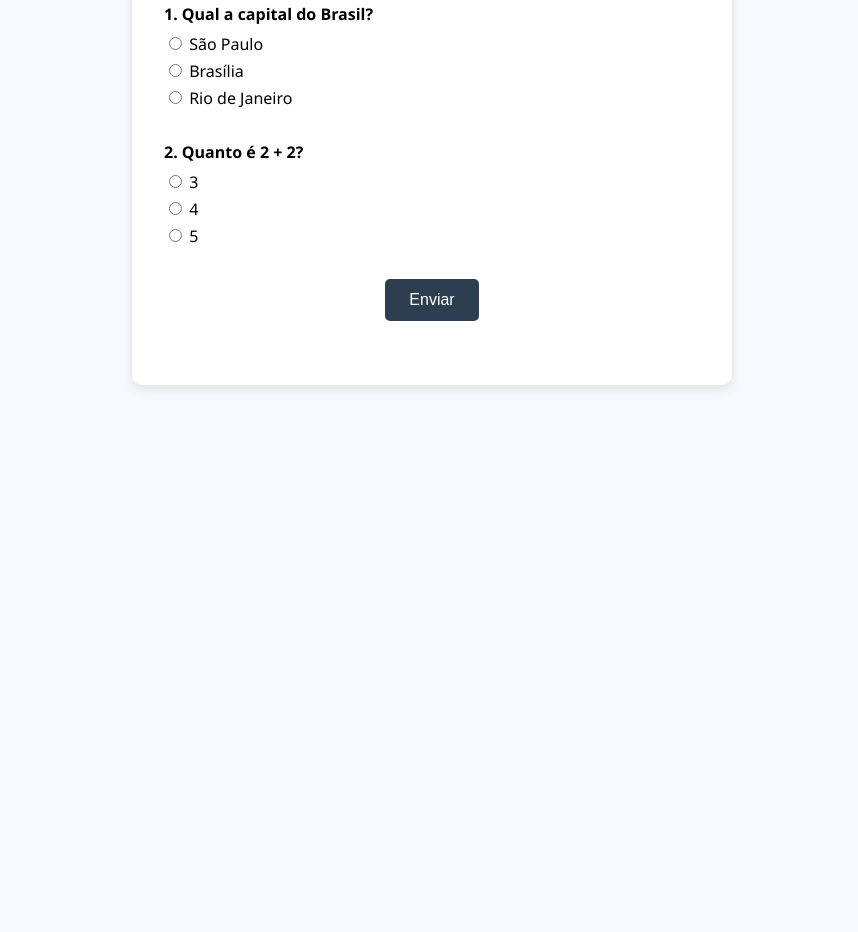
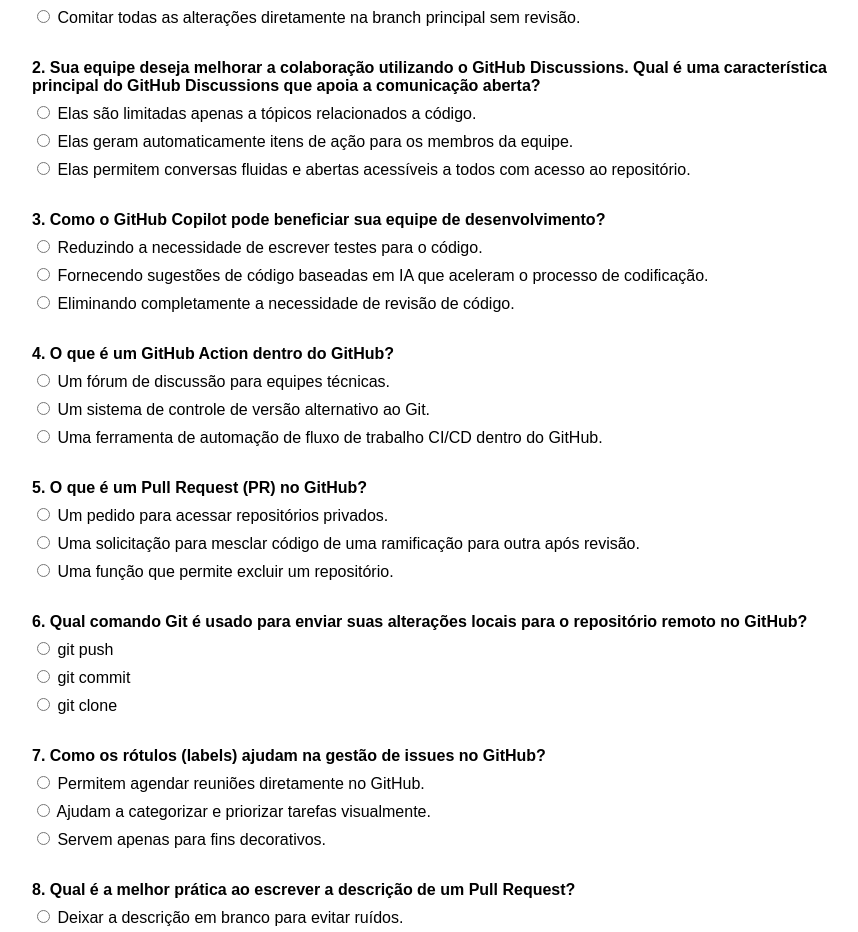
Before and after one commit to camilamachado/GitHub4Women, a plain HTML site: page index.html in a window 1280 px wide. Shown: the part 265-1197 px from the top of the page, without its empty margins (208-1066 px from the left). Before the commit the page ends 800 px from the top, so only its background shows below. Drawn offline with Linux system fonts and the light colour scheme.

Commit message:
♻️ refactor: ajusta para que questões sejam lidas de questions.json

```diff
--- a/index.html
+++ b/index.html
@@ -1,35 +1,20 @@
 <!DOCTYPE html>
 <html lang="pt-BR">
 <head>
-  <meta charset="UTF-8">
-  <meta name="viewport" content="width=device-width, initial-scale=1">
-  <title>Simulado</title>
-  <link rel="stylesheet" href="style.css"> <!-- Referência ao CSS -->
+  <meta charset="UTF-8" />
+  <meta name="viewport" content="width=device-width, initial-scale=1.0"/>
+  <title>Questionário - GitHub Foundation</title>
+  <link rel="stylesheet" href="style.css" />
 </head>
 <body>
-  <div class="container">
-    <h1>Simulado</h1>
+  <main class="container">
+    <h1>GitHub Foundation</h1>
     <form id="quiz-form">
-      <div class="question" data-question="q1">
-        <p>1. Qual a capital do Brasil?</p>
-        <label><input type="radio" name="q1" value="a"> São Paulo <span class="feedback-inline" data-feedback="q1-a"></span></label>
-        <label><input type="radio" name="q1" value="b"> Brasília <span class="feedback-inline" data-feedback="q1-b"></span></label>
-        <label><input type="radio" name="q1" value="c"> Rio de Janeiro <span class="feedback-inline" data-feedback="q1-c"></span></label>
-      </div>
-
-      <div class="question" data-question="q2">
-        <p>2. Quanto é 2 + 2?</p>
-        <label><input type="radio" name="q2" value="a"> 3 <span class="feedback-inline" data-feedback="q2-a"></span></label>
-        <label><input type="radio" name="q2" value="b"> 4 <span class="feedback-inline" data-feedback="q2-b"></span></label>
-        <label><input type="radio" name="q2" value="c"> 5 <span class="feedback-inline" data-feedback="q2-c"></span></label>
-      </div>
-
+      <div id="questions-container"></div>
       <button type="submit">Enviar</button>
     </form>
-
-    <div id="result" class="result-summary"></div>
-  </div>
-
-  <script src="script.js"></script> <!-- Referência ao JavaScript -->
+    <div id="result" class="result"></div>
+  </main>
+  <script src="script.js"></script>
 </body>
 </html>
--- /dev/null
+++ b/questions.json
@@ -0,0 +1,92 @@
+[
+    {
+        "id": "q1",
+        "text": "1. Sua equipe está se preparando para implantar um novo recurso usando ramificações do GitHub. O que deve ser feito para garantir que a ramificação do recurso esteja pronta para implantação?",
+        "options": {
+            "a": "Garantir que todas as alterações sejam revisadas e aprovadas por meio de uma pull request antes de mesclar na branch principal.",
+            "b": "Excluir a ramificação do recurso para finalizar o processo de implantação.",
+            "c": "Comitar todas as alterações diretamente na branch principal sem revisão."
+        },
+        "answer": "a"
+    },
+    {
+        "id": "q2",
+        "text": "2. Sua equipe deseja melhorar a colaboração utilizando o GitHub Discussions. Qual é uma característica principal do GitHub Discussions que apoia a comunicação aberta?",
+        "options": {
+            "a": "Elas são limitadas apenas a tópicos relacionados a código.",
+            "b": "Elas geram automaticamente itens de ação para os membros da equipe.",
+            "c": "Elas permitem conversas fluidas e abertas acessíveis a todos com acesso ao repositório."
+        },
+        "answer": "c"
+    },
+    {
+        "id": "q3",
+        "text": "3. Como o GitHub Copilot pode beneficiar sua equipe de desenvolvimento?",
+        "options": {
+            "a": "Reduzindo a necessidade de escrever testes para o código.",
+            "b": "Fornecendo sugestões de código baseadas em IA que aceleram o processo de codificação.",
+            "c": "Eliminando completamente a necessidade de revisão de código."
+        },
+        "answer": "b"
+    },
+    {
+        "id": "q4",
+        "text": "4. O que é um GitHub Action dentro do GitHub?",
+        "options": {
+            "a": "Um fórum de discussão para equipes técnicas.",
+            "b": "Um sistema de controle de versão alternativo ao Git.",
+            "c": "Uma ferramenta de automação de fluxo de trabalho CI/CD dentro do GitHub."
+        },
+        "answer": "c"
+    },
+    {
+        "id": "q5",
+        "text": "5. O que é um Pull Request (PR) no GitHub?",
+        "options": {
+            "a": "Um pedido para acessar repositórios privados.",
+            "b": "Uma solicitação para mesclar código de uma ramificação para outra após revisão.",
+            "c": "Uma função que permite excluir um repositório."
+        },
+        "answer": "b"
+    },
+    {
+        "id": "q6",
+        "text": "6. Qual comando Git é usado para enviar suas alterações locais para o repositório remoto no GitHub?",
+        "options": {
+            "a": "git push",
+            "b": "git commit",
+            "c": "git clone"
+        },
+        "answer": "a"
+    },
+    {
+        "id": "q7",
+        "text": "7. Como os rótulos (labels) ajudam na gestão de issues no GitHub?",
+        "options": {
+            "a": "Permitem agendar reuniões diretamente no GitHub.",
+            "b": "Ajudam a categorizar e priorizar tarefas visualmente.",
+            "c": "Servem apenas para fins decorativos."
+        },
+        "answer": "b"
+    },
+    {
+        "id": "q8",
+        "text": "8. Qual é a melhor prática ao escrever a descrição de um Pull Request?",
+        "options": {
+            "a": "Deixar a descrição em branco para evitar ruídos.",
+            "b": "Fornecer um resumo claro das alterações e o motivo por trás delas.",
+            "c": "Escrever instruções de uso da interface gráfica."
+        },
+        "answer": "b"
+    },
+    {
+        "id": "q9",
+        "text": "9. O que são GitHub Issues?",
+        "options": {
+            "a": "Um tipo de branch especial.",
+            "b": "Ferramentas de monitoramento de performance de código.",
+            "c": "Uma maneira de relatar bugs, sugerir melhorias ou acompanhar tarefas."
+        },
+        "answer": "c"
+    }
+]
--- a/script.js
+++ b/script.js
@@ -1,31 +1,57 @@
-const answers = {
-    q1: 'b',
-    q2: 'b'
-};
+let questions = [];
+
+fetch('questions.json')
+    .then(response => response.json())
+    .then(data => {
+        questions = data;
+        renderQuestions();
+    });
+
+function renderQuestions() {
+    const container = document.getElementById('questions-container');
+    questions.forEach(q => {
+        const div = document.createElement('div');
+        div.classList.add('question');
+        div.dataset.question = q.id;
+
+        let html = `<p>${q.text}</p>`;
+        for (const [key, value] of Object.entries(q.options)) {
+            html += `
+        <label>
+          <input type="radio" name="${q.id}" value="${key}">
+          ${value}
+          <span class="feedback-inline" data-feedback="${q.id}-${key}"></span>
+        </label>
+      `;
+        }
+
+        div.innerHTML = html;
+        container.appendChild(div);
+    });
+}
 
 document.getElementById('quiz-form').addEventListener('submit', function (event) {
     event.preventDefault();
     const formData = new FormData(event.target);
     let correct = 0;
     let wrong = 0;
-    const total = Object.keys(answers).length;
+    const total = questions.length;
 
-    // Limpa feedbacks anteriores
     document.querySelectorAll('.feedback-inline').forEach(el => {
         el.textContent = '';
         el.className = 'feedback-inline';
     });
 
-    for (const [question, correctAnswer] of Object.entries(answers)) {
-        const userAnswer = formData.get(question);
+    questions.forEach(q => {
+        const userAnswer = formData.get(q.id);
 
         ['a', 'b', 'c'].forEach(option => {
-            const feedbackSpan = document.querySelector(`[data-feedback="${question}-${option}"]`);
-            if (option === correctAnswer && userAnswer === option) {
+            const feedbackSpan = document.querySelector(`[data-feedback="${q.id}-${option}"]`);
+            if (option === q.answer && userAnswer === option) {
                 feedbackSpan.textContent = '✅ Resposta correta!';
                 feedbackSpan.classList.add('correct');
                 correct++;
-            } else if (option === correctAnswer) {
+            } else if (option === q.answer) {
                 feedbackSpan.textContent = '✅ Resposta correta!';
                 feedbackSpan.classList.add('correct');
             } else if (option === userAnswer) {
@@ -34,12 +60,11 @@ document.getElementById('quiz-form').addEventListener('submit', function (event)
                 wrong++;
             }
         });
-    }
+    });
 
     const percentage = Math.round((correct / total) * 100);
-
     document.getElementById('result').innerHTML = `
-      <p>Você acertou <strong>${correct}</strong> e errou <strong>${wrong}</strong>.</p>
-      <p class="percentage">🏁 Porcentagem de acerto: ${percentage}%</p>
-    `;
+    <p>Você acertou <strong>${correct}</strong> e errou <strong>${wrong}</strong>.</p>
+    <p class="percentage">🏁 Porcentagem de acerto: ${percentage}%</p>
+  `;
 });
--- a/style.css
+++ b/style.css
@@ -1,30 +1,23 @@
-* {
-    box-sizing: border-box;
-  }
-
 body {
-    font-family: 'Segoe UI', sans-serif;
-    background-color: #f7f9fc;
+  font-family: Arial, sans-serif;
+  background-color: #f5f5f5;
   margin: 0;
   padding: 2rem;
-    display: flex;
-    justify-content: center;
-    align-items: center;
-    min-height: 100vh;
 }
 
 .container {
-    background: white;
+  background-color: #ffffff;
+  max-width: 800px;
+  margin: 0 auto;
   padding: 2rem;
-    border-radius: 10px;
-    box-shadow: 0 4px 12px rgba(0, 0, 0, 0.1);
-    max-width: 600px;
-    width: 100%;
+  border-radius: 8px;
+  box-shadow: 0 0 10px rgba(0, 0, 0, 0.1);
 }
 
 h1 {
   text-align: center;
-    color: #2c3e50;
+  margin-bottom: 2rem;
+  color: #24292f;
 }
 
 .question {
@@ -38,12 +31,13 @@
 
 label {
   display: block;
-    margin-bottom: 0.3rem;
+  margin-bottom: 0.5rem;
+  cursor: pointer;
 }
 
 .feedback-inline {
   margin-left: 0.5rem;
-    font-style: italic;
+  font-weight: bold;
 }
 
 .correct {
@@ -55,35 +49,26 @@
 }
 
 button {
-    background-color: #2c3e50;
+  background-color: #2ea44f;
   color: white;
   padding: 0.75rem 1.5rem;
+  border: none;
+  border-radius: 4px;
   font-size: 1rem;
-    border: none;
-    border-radius: 5px;
   cursor: pointer;
-    display: block;
-    margin: 2rem auto 0;
 }
 
 button:hover {
-    background-color: #1a242f;
+  background-color: #2c974b;
 }
 
-  .result-summary {
+.result {
+  margin-top: 2rem;
   text-align: center;
-    margin-top: 2rem;
-    font-weight: bold;
-    color: #2c3e50;
 }
 
 .percentage {
-    font-size: 1.2rem;
-    margin-top: 0.5rem;
-    background-color: #ecf4ff;
-    color: #0c4a6e;
-    display: inline-block;
-    padding: 0.4rem 0.8rem;
-    border-radius: 8px;
-    font-weight: 600;
+  font-size: 1.25rem;
+  font-weight: bold;
+  color: #0366d6;
 }
```
Lines whose indentation alone changed are shown as unchanged.
